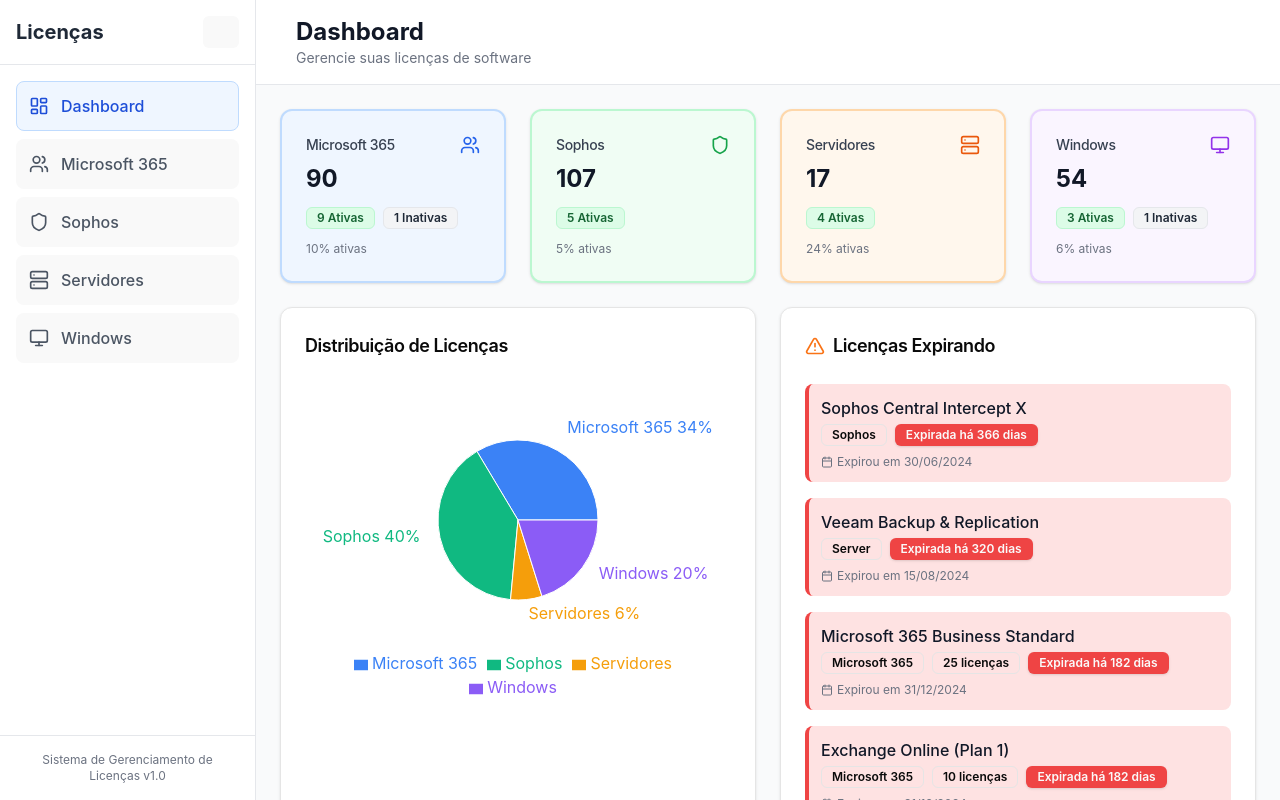
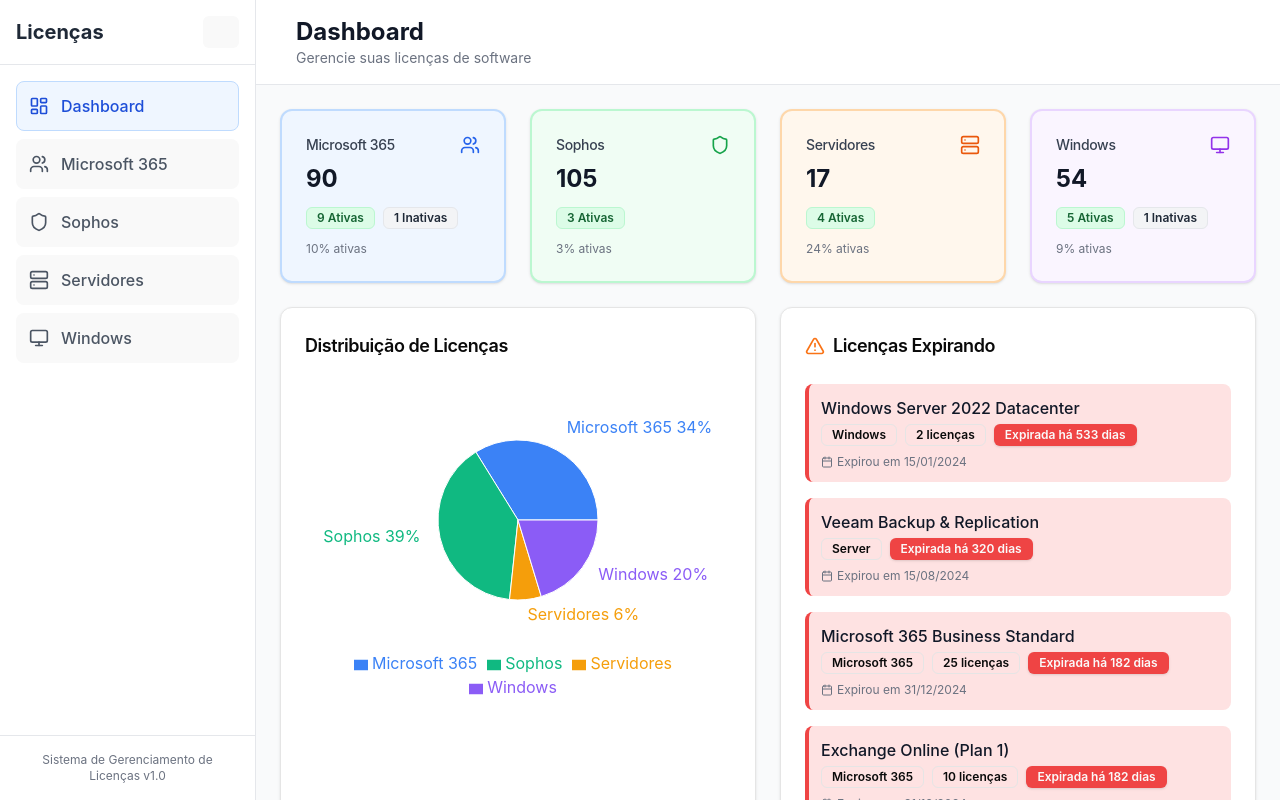
Before and after one commit to ticolordev/licencas, a React (Vite) app: page / in a window 1280 px wide. Built offline with nearby package versions, Linux system fonts and the light colour scheme.

Commit message:
Corrigir sincronização de licenças expirando

```diff
--- a/src/components/dashboard/Dashboard.tsx
+++ b/src/components/dashboard/Dashboard.tsx
@@ -42,7 +42,11 @@ export function Dashboard() {
       {/* Chart and Expiring Licenses */}
       <div className="grid grid-cols-1 lg:grid-cols-2 gap-6">
         <LicenseChart stats={stats} />
-        <ExpiringLicenses licenses={state.licenses} microsoft365Pools={state.microsoft365Pools} />
+        <ExpiringLicenses
+          licenses={state.licenses}
+          microsoft365Pools={state.microsoft365Pools}
+          licensePools={state.licensePools}
+        />
       </div>
     </div>
   );
--- a/src/components/dashboard/ExpiringLicenses.tsx
+++ b/src/components/dashboard/ExpiringLicenses.tsx
@@ -1,20 +1,21 @@
 import React from 'react';
 import { Card, CardContent, CardHeader, CardTitle } from '@/components/ui/card';
 import { Badge } from '@/components/ui/badge';
-import { License, Microsoft365LicensePool } from '@/types/license';
+import { License, Microsoft365LicensePool, LicensePool } from '@/types/license';
 import { AlertTriangle, Calendar } from 'lucide-react';
 
 interface ExpiringLicensesProps {
   licenses: License[];
   microsoft365Pools: Microsoft365LicensePool[];
+  licensePools: LicensePool[];
 }
 
-export function ExpiringLicenses({ licenses, microsoft365Pools }: ExpiringLicensesProps) {
+export function ExpiringLicenses({ licenses, microsoft365Pools, licensePools }: ExpiringLicensesProps) {
   const now = new Date();
   const thirtyDaysFromNow = new Date();
   thirtyDaysFromNow.setDate(thirtyDaysFromNow.getDate() + 30);
 
-  // Combinar licenças regulares e pools do Microsoft 365 (incluindo expiradas)
+  // Combinar todas as licenças e pools (incluindo expiradas)
   const allExpiringItems = [
     // Licenças regulares expirando ou expiradas
     ...licenses
@@ -47,10 +48,27 @@ export function ExpiringLicenses({ licenses, microsoft365Pools }: ExpiringLicens
         isPool: true,
         totalLicenses: pool.totalLicenses,
         isExpired: new Date(pool.expirationDate!) < now
+      })),
+
+    // Pools de outras licenças (Sophos, Server, Windows) expirando ou expirados
+    ...licensePools
+      .filter((pool) => {
+        if (!pool.expirationDate) return false;
+        const expirationDate = new Date(pool.expirationDate);
+        return expirationDate <= thirtyDaysFromNow; // Inclui expiradas e expirando
+      })
+      .map(pool => ({
+        id: pool.id,
+        name: pool.name,
+        type: pool.type.replace(/([A-Z])/g, ' $1').replace(/^./, str => str.toUpperCase()),
+        expirationDate: pool.expirationDate!,
+        isPool: true,
+        totalLicenses: pool.totalLicenses,
+        isExpired: new Date(pool.expirationDate!) < now
       }))
   ]
   .sort((a, b) => new Date(a.expirationDate).getTime() - new Date(b.expirationDate).getTime())
-  .slice(0, 8); // Aumentei para mostrar mais itens
+  .slice(0, 8); // Mostrar até 8 itens
 
   const getDaysUntilExpiration = (expirationDate: string) => {
     const expiration = new Date(expirationDate);
--- a/src/data/mockData.ts
+++ b/src/data/mockData.ts
@@ -1,33 +1,6 @@
 import { License, Microsoft365LicensePool, Microsoft365User, LicensePool, LicenseAssignment } from '@/types/license';
 
 export const mockLicenses: License[] = [
-  {
-    id: '3',
-    type: 'sophos',
-    name: 'Sophos Central Intercept X',
-    productType: 'Central',
-    deviceCount: 50,
-    isActive: true,
-    expirationDate: '2024-06-30',
-    cost: 45.00,
-    notes: 'Antivírus para estações de trabalho',
-    createdAt: '2024-01-10',
-    updatedAt: '2024-01-10',
-  },
-  {
-    id: '4',
-    type: 'sophos',
-    name: 'Sophos XGS 4100 Firewall',
-    productType: 'Firewall',
-    deviceCount: 1,
-    serialNumber: 'XG4100-ABC123',
-    isActive: true,
-    expirationDate: '2025-03-15',
-    cost: 800.00,
-    notes: 'Firewall principal da empresa',
-    createdAt: '2024-01-05',
-    updatedAt: '2024-01-05',
-  },
   {
     id: '5',
     type: 'server',
@@ -260,7 +233,7 @@ export const mockLicensePools: LicensePool[] = [
     assignedLicenses: 2,
     availableLicenses: 0,
     cost: 6000.00,
-    expirationDate: '2023-12-31', // Expirada
+    expirationDate: '2024-01-15', // Expirada (data no passado)
     notes: 'Licenças para servidores críticos',
     createdAt: '2024-01-01',
     updatedAt: '2024-01-15',
@@ -353,4 +326,28 @@ export const mockLicenseAssignments: LicenseAssignment[] = [
     createdAt: '2024-01-21',
     updatedAt: '2024-01-21',
   },
+
+  // Windows Server Datacenter assignments (expiradas)
+  {
+    id: 'assign-8',
+    type: 'windows',
+    poolId: 'windows-pool-2',
+    deviceName: 'SRV-CRITICAL-01',
+    licenseKey: 'WINDC-XXXXX-XXXXX-XXXXX',
+    isActive: true,
+    notes: 'Servidor crítico principal',
+    createdAt: '2024-01-22',
+    updatedAt: '2024-01-22',
+  },
+  {
+    id: 'assign-9',
+    type: 'windows',
+    poolId: 'windows-pool-2',
+    deviceName: 'SRV-CRITICAL-02',
+    licenseKey: 'WINDC-YYYYY-YYYYY-YYYYY',
+    isActive: true,
+    notes: 'Servidor crítico secundário',
+    createdAt: '2024-01-23',
+    updatedAt: '2024-01-23',
+  },
 ];
```
